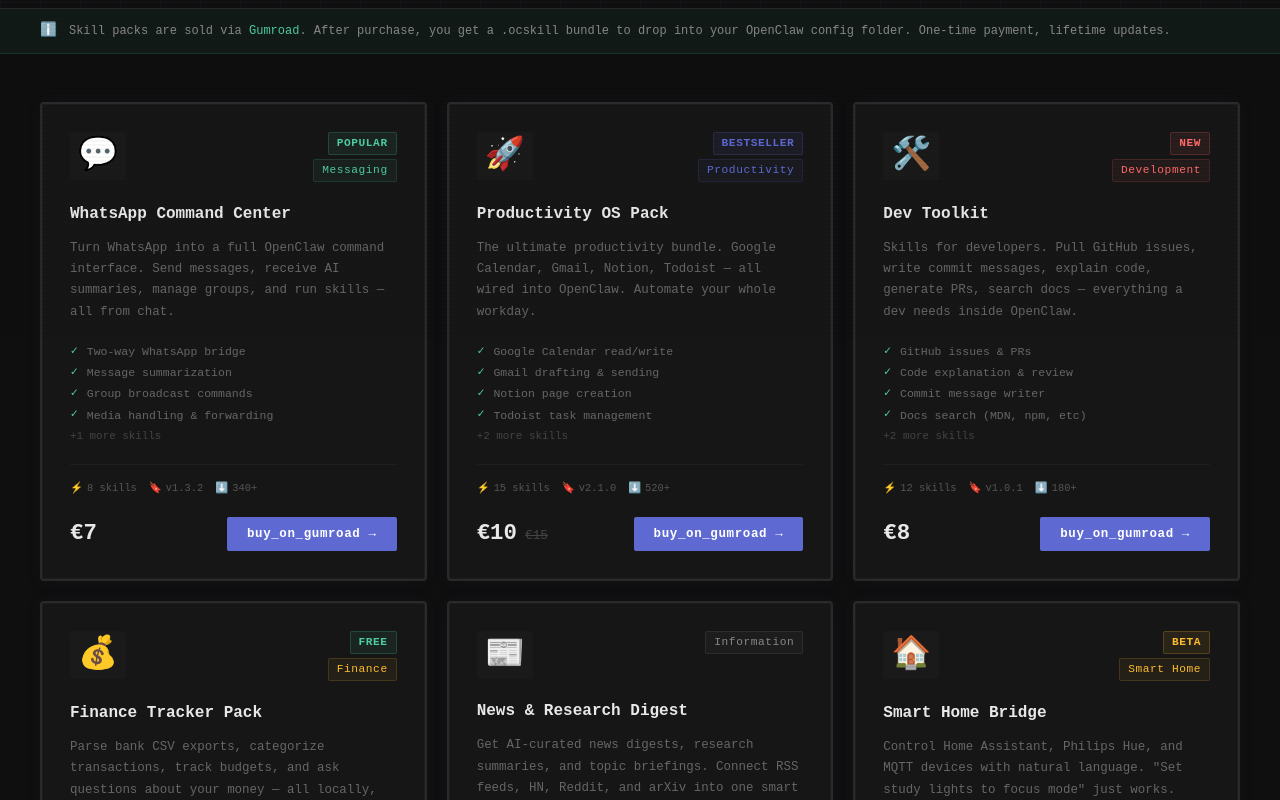
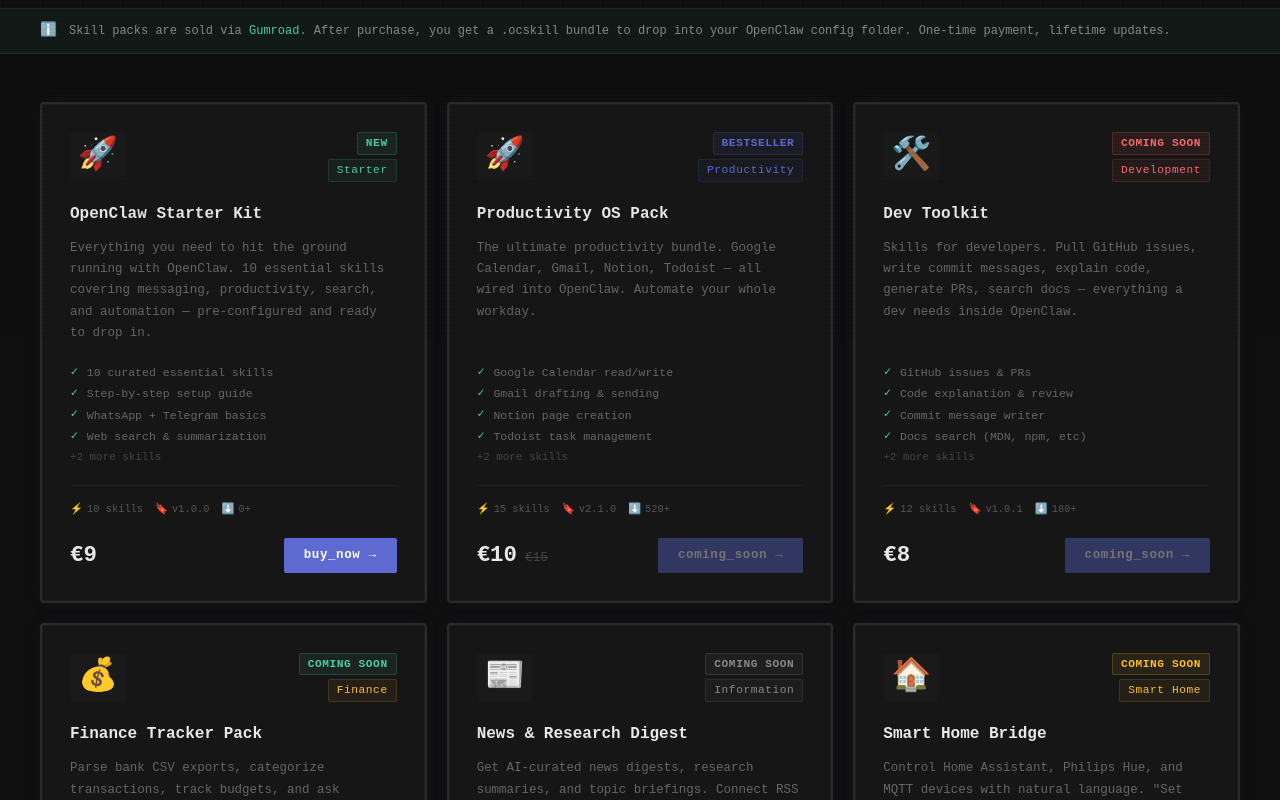
Before and after one commit to Clawmatic/clawmatic, a Next.js app: page /skills in a window 1280 px wide. Shown: the part 460-1260 px from the top of the page. Built offline with nearby package versions, Linux system fonts and the light colour scheme.

Commit message:
feat: add Gumroad overlay, OpenClaw Starter Kit as first real product, mark rest as coming soon

```diff
--- a/src/app/layout.tsx
+++ b/src/app/layout.tsx
@@ -1,4 +1,5 @@
 import type { Metadata } from 'next';
+import Script from 'next/script';
 import './globals.css';
 import Navbar from '@/components/Navbar';
 import Footer from '@/components/Footer';
@@ -20,6 +21,7 @@
         <Navbar />
         <main style={{ flex: 1 }}>{children}</main>
         <Footer />
+        <Script src="https://gumroad.com/js/gumroad.js" strategy="lazyOnload" />
       </body>
     </html>
   );
--- a/src/app/skills/page.tsx
+++ b/src/app/skills/page.tsx
@@ -1,30 +1,30 @@
-import Link from 'next/link';
-
 const skillPacks = [
   {
     id: 1,
-    name: 'WhatsApp Command Center',
-    slug: 'whatsapp-command-center',
-    emoji: '💬',
-    badge: 'POPULAR',
+    name: 'OpenClaw Starter Kit',
+    slug: 'openclaw-starter-kit',
+    emoji: '🚀',
+    badge: 'NEW',
     badgeColor: '#4ECCA3',
-    price: '€7',
+    price: '€9',
     originalPrice: null,
-    description: 'Turn WhatsApp into a full OpenClaw command interface. Send messages, receive AI summaries, manage groups, and run skills — all from chat.',
+    description: 'Everything you need to hit the ground running with OpenClaw. 10 essential skills covering messaging, productivity, search, and automation — pre-configured and ready to drop in.',
     features: [
-      'Two-way WhatsApp bridge',
-      'Message summarization',
-      'Group broadcast commands',
-      'Media handling & forwarding',
-      'Smart reply suggestions',
+      '10 curated essential skills',
+      'Step-by-step setup guide',
+      'WhatsApp + Telegram basics',
+      'Web search & summarization',
+      'Task & calendar automation',
+      'Lifetime updates included',
     ],
-    skills: 8,
-    version: '1.3.2',
-    updated: '2026-03-15',
-    category: 'Messaging',
+    skills: 10,
+    version: '1.0.0',
+    updated: '2026-03-28',
+    category: 'Starter',
     categoryColor: '#4ECCA3',
-    gumroadUrl: 'https://gumroad.com',
-    downloads: '340+',
+    gumroadUrl: 'https://clawmatic.gumroad.com/l/starter-kit',
+    gumroadId: 'starter-kit',
+    downloads: '0+',
   },
   {
     id: 2,
@@ -49,7 +49,8 @@
     updated: '2026-03-10',
     category: 'Productivity',
     categoryColor: '#5E6AD2',
-    gumroadUrl: 'https://gumroad.com',
+    gumroadUrl: 'https://clawmatic.gumroad.com',
+    gumroadId: '',
     downloads: '520+',
   },
   {
@@ -57,7 +58,7 @@
     name: 'Dev Toolkit',
     slug: 'dev-toolkit',
     emoji: '🛠️',
-    badge: 'NEW',
+    badge: 'COMING SOON',
     badgeColor: '#FF6B6B',
     price: '€8',
     originalPrice: null,
@@ -75,7 +76,8 @@
     updated: '2026-03-20',
     category: 'Development',
     categoryColor: '#FF6B6B',
-    gumroadUrl: 'https://gumroad.com',
+    gumroadUrl: 'https://clawmatic.gumroad.com',
+    gumroadId: '',
     downloads: '180+',
   },
   {
@@ -83,7 +85,7 @@
     name: 'Finance Tracker Pack',
     slug: 'finance-tracker',
     emoji: '💰',
-    badge: 'FREE',
+    badge: 'COMING SOON',
     badgeColor: '#4ECCA3',
     price: '€0',
     originalPrice: null,
@@ -100,7 +102,8 @@
     updated: '2026-02-28',
     category: 'Finance',
     categoryColor: '#FEBC2E',
-    gumroadUrl: 'https://gumroad.com',
+    gumroadUrl: 'https://clawmatic.gumroad.com',
+    gumroadId: '',
     downloads: '890+',
   },
   {
@@ -108,8 +111,8 @@
     name: 'News & Research Digest',
     slug: 'news-research',
     emoji: '📰',
-    badge: null,
-    badgeColor: '',
+    badge: 'COMING SOON',
+    badgeColor: '#888888',
     price: '€5',
     originalPrice: null,
     description: 'Get AI-curated news digests, research summaries, and topic briefings. Connect RSS feeds, HN, Reddit, and arXiv into one smart daily brief.',
@@ -125,7 +128,8 @@
     updated: '2026-03-01',
     category: 'Information',
     categoryColor: '#888888',
-    gumroadUrl: 'https://gumroad.com',
+    gumroadUrl: 'https://clawmatic.gumroad.com',
+    gumroadId: '',
     downloads: '210+',
   },
   {
@@ -133,7 +137,7 @@
     name: 'Smart Home Bridge',
     slug: 'smart-home',
     emoji: '🏠',
-    badge: 'BETA',
+    badge: 'COMING SOON',
     badgeColor: '#FEBC2E',
     price: '€6',
     originalPrice: null,
@@ -150,7 +154,8 @@
     updated: '2026-02-20',
     category: 'Smart Home',
     categoryColor: '#FEBC2E',
-    gumroadUrl: 'https://gumroad.com',
+    gumroadUrl: 'https://clawmatic.gumroad.com',
+    gumroadId: '',
     downloads: '95+',
   },
   {
@@ -158,8 +163,8 @@
     name: 'Health & Fitness Log',
     slug: 'health-fitness',
     emoji: '💪',
-    badge: null,
-    badgeColor: '',
+    badge: 'COMING SOON',
+    badgeColor: '#FF6B6B',
     price: '€5',
     originalPrice: null,
     description: 'Log workouts, track habits, analyze sleep data, and get personalized fitness summaries. Works with Apple Health CSV exports.',
@@ -175,7 +180,8 @@
     updated: '2026-02-10',
     category: 'Health',
     categoryColor: '#FF6B6B',
-    gumroadUrl: 'https://gumroad.com',
+    gumroadUrl: 'https://clawmatic.gumroad.com',
+    gumroadId: '',
     downloads: '130+',
   },
   {
@@ -183,7 +189,7 @@
     name: 'Belgian Starter Pack',
     slug: 'belgian-starter',
     emoji: '🇧🇪',
-    badge: 'MADE HERE',
+    badge: 'COMING SOON',
     badgeColor: '#5E6AD2',
     price: '€0',
     originalPrice: null,
@@ -200,7 +206,8 @@
     updated: '2026-03-25',
     category: 'Local',
     categoryColor: '#5E6AD2',
-    gumroadUrl: 'https://gumroad.com',
+    gumroadUrl: 'https://clawmatic.gumroad.com',
+    gumroadId: '',
     downloads: '75+',
   },
 ];
@@ -541,10 +548,11 @@
                       </span>
                     )}
                   </div>
+                  {pack.gumroadId ? (
                     <a
                       href={pack.gumroadUrl}
-                    target="_blank"
-                    rel="noopener noreferrer"
+                      data-gumroad-product-id={pack.gumroadId}
+                      data-gumroad-overlay="true"
                       className={pack.price === '€0' ? 'btn-green' : 'btn-primary'}
                       style={{
                         padding: '8px 20px',
@@ -552,10 +560,26 @@
                         textDecoration: 'none',
                         borderRadius: '2px',
                         display: 'inline-block',
+                        cursor: 'pointer',
                       }}
                     >
-                    {pack.price === '€0' ? 'get_free →' : 'buy_on_gumroad →'}
+                      {pack.price === '€0' ? 'get_free →' : 'buy_now →'}
                     </a>
+                  ) : (
+                    <span
+                      className="btn-primary"
+                      style={{
+                        padding: '8px 20px',
+                        fontSize: '0.78rem',
+                        borderRadius: '2px',
+                        display: 'inline-block',
+                        opacity: 0.4,
+                        cursor: 'not-allowed',
+                      }}
+                    >
+                      coming_soon →
+                    </span>
+                  )}
                 </div>
               </div>
             ))}
@@ -637,22 +661,20 @@
                   €41
                 </span>
               </div>
-              <a
-                href="https://gumroad.com"
-                target="_blank"
-                rel="noopener noreferrer"
+              <span
                 className="btn-primary"
                 style={{
                   padding: '12px 28px',
                   fontSize: '0.85rem',
-                  textDecoration: 'none',
                   borderRadius: '2px',
                   display: 'inline-block',
                   textAlign: 'center',
+                  opacity: 0.4,
+                  cursor: 'not-allowed',
                 }}
               >
-                get_all_access →
-              </a>
+                coming_soon →
+              </span>
               <p
                 style={{
                   fontFamily: 'Courier New, monospace',
```
Lines whose indentation alone changed are shown as unchanged.
